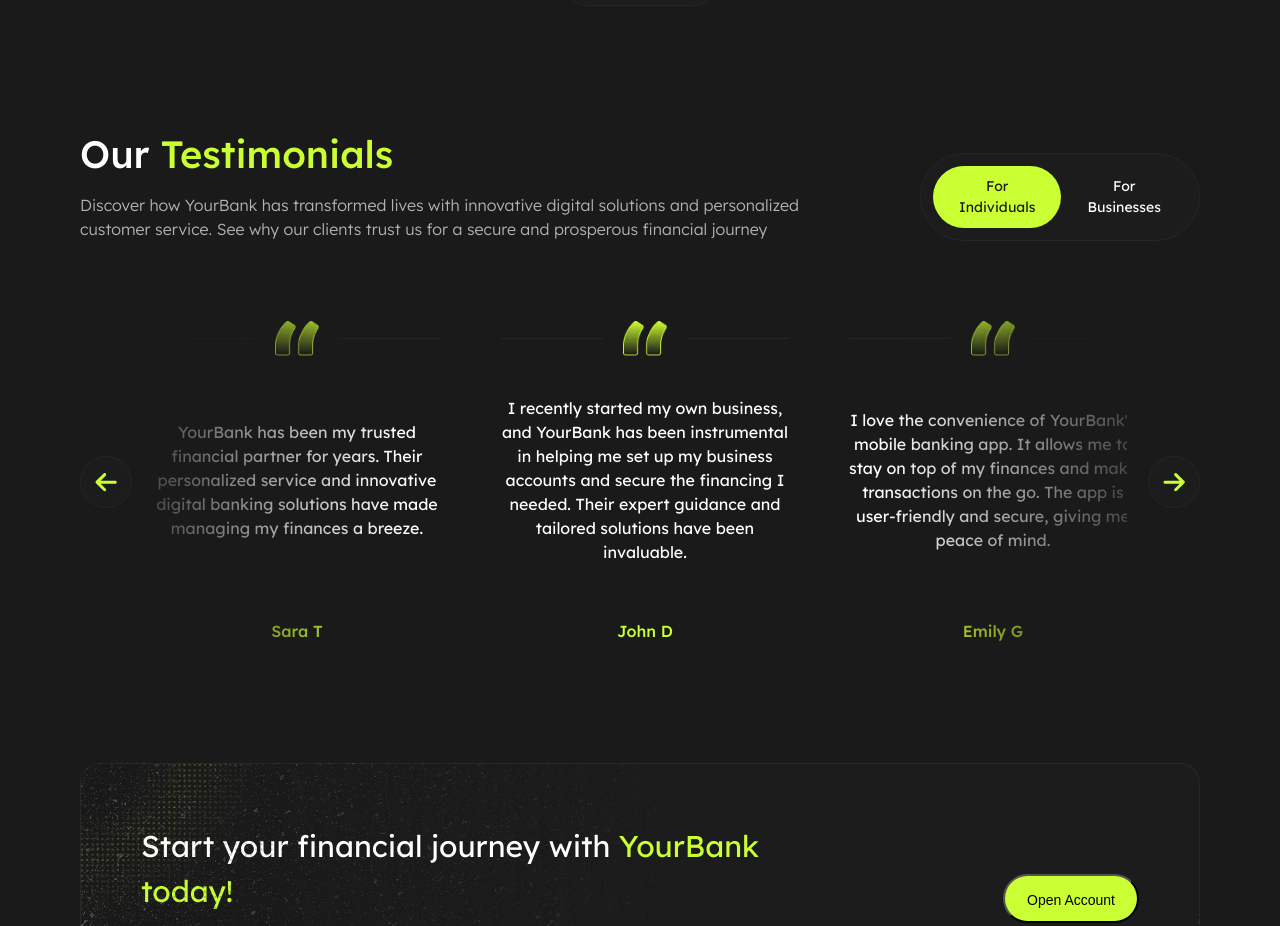
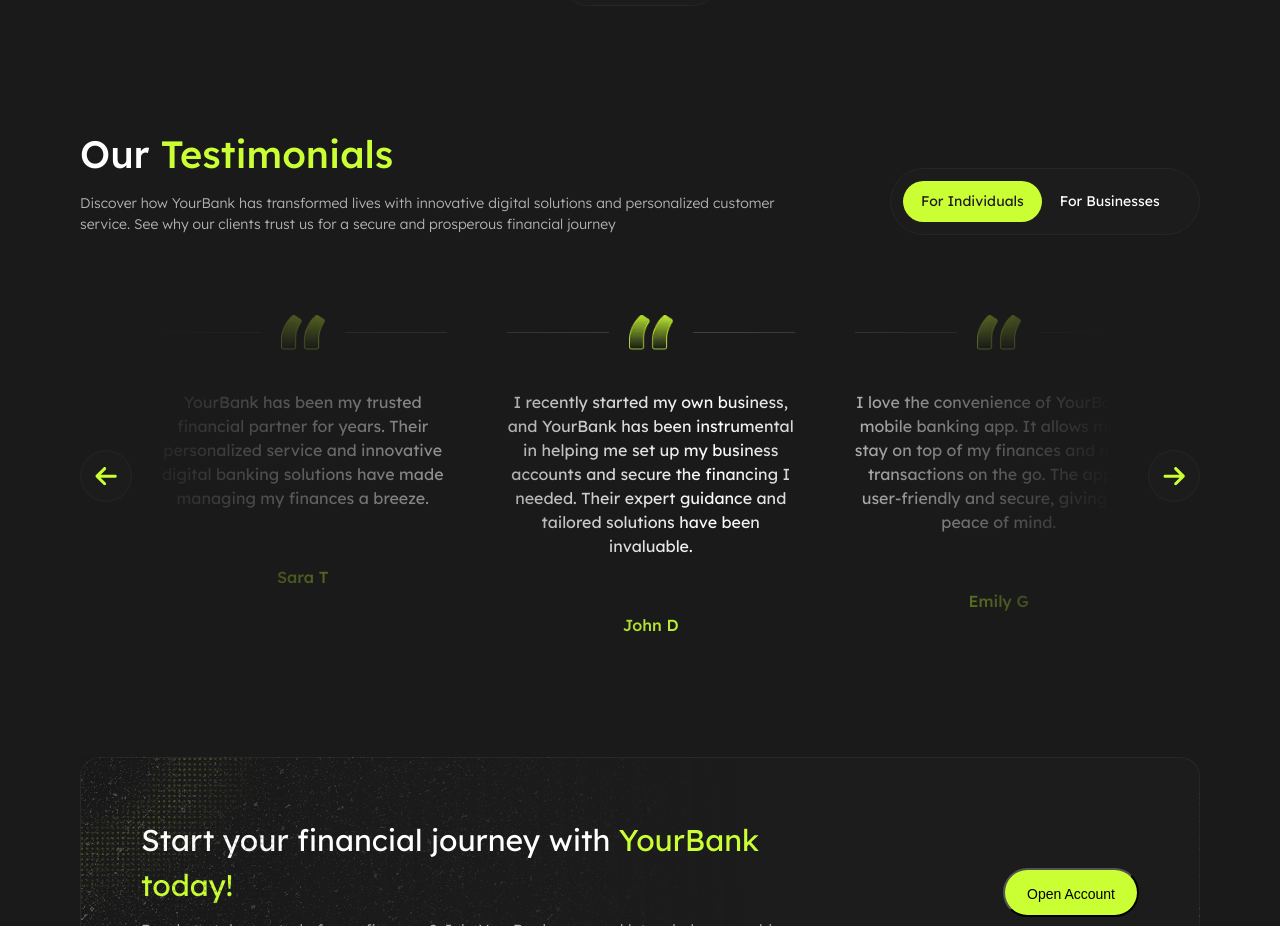
Before and after one commit to shaza-alkheder/YourBanK, a React (Vite) app: page / in a window 1280 px wide. Shown: the part 5740-6666 px from the top of the page. Built offline with nearby package versions, Linux system fonts and the light colour scheme; a web font is replaced by a local one.

Commit message:
some update

```diff
--- a/src/components/Sections/JobOpenings/JobOpenings.css
+++ b/src/components/Sections/JobOpenings/JobOpenings.css
@@ -4,11 +4,9 @@
 }
 .DS_jobsContainer{
     margin-top: clamp(60px, 4.16vw, 80px);
-    display: flex;
-    flex-direction: row;
-    flex-wrap: wrap;
-    justify-content: space-between;
     gap:clamp(17px, 1.38vw,30px);
+        display: grid;
+    grid-template-columns: repeat(2, 1fr);
 }
 
 
@@ -17,4 +15,7 @@
     width: 100%;
     text-align: center;
 }
+.DS_jobsContainer{
+    grid-template-columns: repeat(1, 1fr);
 }
+}
--- a/src/components/Sections/Testimonials/Testimonials.css
+++ b/src/components/Sections/Testimonials/Testimonials.css
@@ -2,17 +2,17 @@
     width: 100%;
 
     .DS_btnFilter {
-        width: clamp(311px, 20.7vw, 388px);
+        width: clamp(310px, 20.8vw, 386px);
         padding: clamp(12px, 0.83vw, 14px);
         background-color: var(--yb-color-dark-2);
         border: 1px solid var(--yb-color-dark-3);
         border-radius: 82px;
         display: flex;
-        justify-content: space-between;
+
 
         .DS_styleTest {
             padding-block: clamp(10px, 0.69vw, 14px);
-            padding-inline: clamp(18px, 0.24vw, 24px);
+            padding-inline: clamp(18px, 1.25vw, 24px);
             background-color: var(--yb-color-dark-2);
             color: var(--yb-color-white);
             border: none;
@@ -32,10 +32,12 @@
     }
 
     .DS_slider {
+        max-width: 1980px;
         width: 100%;
+        margin: auto;
         display: flex;
         flex-direction: row;
-        justify-content: space-evenly;
+        justify-content: center;
         align-items: center;
         gap: 40px;
         position: relative;
@@ -44,26 +46,27 @@
 
 
     .DS_testimonialsSlider {
-        width:clamp(937px, 76.1vw, 1372px);
+        width:clamp(700px, 88vw, 1594px);
+        padding-inline:clamp(63px, 6.40vw, 113px);
         display: flex;
+        justify-content: space-between;
         align-items: stretch;
-        gap: clamp(60px, 4.16vw, 80px);
+        gap: clamp(60px, 4.17vw, 80px);
         flex-shrink: 0;
         transition: transform 0.4s ease-in-out;
-        -webkit-mask-image: linear-gradient(to right, rgba(0, 0, 0, 0.2) 0%, rgba(0, 0, 0, 1) 25%, rgba(0, 0, 0, 1) 75%, rgba(0, 0, 0, 0.2) 100%);
-        mask-image: linear-gradient(to right, rgba(0, 0, 0, 0.2) 0%, rgba(0, 0, 0, 1) 25%, rgba(0, 0, 0, 1) 75%, rgba(0, 0, 0, 0.2) 100%);
+        mask-image: linear-gradient(to right, rgba(0, 0, 0, 0) 5%, rgba(0, 0, 0, 1) 57%, rgba(0, 0, 0, 1) 43%, rgba(0, 0, 0, 0) 92%);
         overflow-x: auto;
         overflow-y: hidden;
         scroll-behavior: smooth;
         overflow: hidden;
 
         .DS_testimonialCard {
-            width: clamp(230px, 22.5vw, 404px);
+            width: clamp(193px, 22.5vw, 325px);
             height: auto;
             flex: 0 0 auto;
             box-sizing: border-box;
             display: flex;
-            justify-content: space-between;
+            justify-content: start;
             overflow: hidden;
             gap: clamp(40px, 2.77vw, 50px);
 
@@ -104,7 +107,7 @@
                     content: "";
                     flex: 1;
                     height: 1px;
-                    background-color:var(--yb-color-dark-3);
+                    background-color:#414141;
                 }
             }
 
@@ -125,8 +128,8 @@
         justify-content: space-between;
 
         .DS_Arrow{
-            width: clamp(52px, 3.6vw, 62px);
-            height: clamp(52px, 3.6vw, 62px);
+            width: clamp(52px, 3.3vw, 62px);
+            height: clamp(52px, 3.3vw, 62px);
             color: var(--yb-color-primary);
             font-size: var(--yb-font-size-body-lg);
             border-radius: 100px;
@@ -149,12 +152,15 @@
         flex-direction: row;
         justify-content: space-between;
         align-items:end;
-        gap: clamp(100px, 6vw, 300px);
+        gap: 10px;
     }
 
     .DS_SizeTitleDescription {
-        width: clamp(831px, 57.7vw, 910px);
+        width: clamp(350px, 56.1vw, 910px);
     }
+}
+.DS_SizeTitleDescription p{
+    font-size: clamp(var( --yb-font-size-body-sm), 0.97vw, var(--yb-font-size-body-lg));
 }
 
 @media (max-width: 992px) {
@@ -166,24 +172,30 @@
             margin-bottom: 40px;
             flex-direction: column;
             align-items: center;
-            gap: 20px;
         }
         .DS_testimonialsSlider{
-            max-width: 400px;
-            width: 91vw;
+            max-width: 600px;
+            width: 100%;
+            padding: 0px;
             scroll-behavior: smooth;
+            mask-image: none;
+            border: 1px solid #414141;
+            border-radius: 12px;
+
 
 
         .DS_testimonialCard {
             width: 100%;
             padding: 20px;
-            border-radius: 12px;
-            border: 1px solid var(--yb-color-dark-3);
+            /* border-radius: 12px; */
+            /* border: 2px solid var(--yb-color-dark-3); */
             gap: 30px;
-
+            mask-image: linear-gradient(to right, rgba(0, 0, 0, 0) 5%, rgba(0, 0, 0, 1) 25%, rgba(0, 0, 0, 1) 43%, rgba(0, 0, 0, 0) 92%);
 
         }
     }
+        .DS_btnFilter {
+        width: clamp(250px, 78vw, 310px); }
 
             .DS_opinionText {
                 font-size: var(--yb-font-size-body-sm);
@@ -206,3 +218,13 @@
         }
     }
 }
+
+@media (min-width: 1441px) {
+        .DS_Testimonials {
+            .DS_testimonialsSlider{
+        .DS_testimonialCard {
+                width: clamp(300px, 22vw, 404px);}
+            }
+        }
+
+}
--- a/src/components/UI/CardJobOpenings/CardJobOpenings.css
+++ b/src/components/UI/CardJobOpenings/CardJobOpenings.css
@@ -1,6 +1,6 @@
 .DS_CardJobOpenings{
-    width: clamp(630px, 40.8vw, 900px);
-    padding: 50px;
+    /* width: clamp(630px, 40.8vw, 800px); */
+    padding: clamp(24px, 2.77vw, 50px);
     border-radius: 16px;
     background-color: var(--yb-color-dark-2);
     border: 1px solid var(--yb-color-dark-3);
@@ -19,11 +19,12 @@
     margin-bottom: clamp(30px, 2.72vw, 50px);
     display: flex;
     flex-direction: row;
-    gap: 9px;
+    gap: 10px;
 
     .DS_jobTag{
         width: fit-content;
-        padding: clamp(6px, 0.41vw, 8px) clamp(10px, 0.97vw, 16px) ;
+        padding: clamp(6px, 0.41vw, 8px) clamp(8px, 0.95vw, 16px) ;
+        color: var(--yb-color-text-secondary);
         background-color: var(--yb-color-dark-1);
         border: 1px solid var(--yb-color-dark-3);
         border-radius: 68px;
@@ -94,7 +95,6 @@
 @media (max-width: 992px) {
     .DS_CardJobOpenings{
         width: 100%;
-        padding: 24px;
     }
 
     .DS_jobTitle{
--- a/src/components/UI/Container/Container.css
+++ b/src/components/UI/Container/Container.css
@@ -1,6 +1,7 @@
 .O-A-container{
-    padding-left: var(--yb-spacing-x-lg);
-    padding-right: var(--yb-spacing-x-lg);
+    /* padding-left: var(--yb-spacing-x-lg);
+    padding-right: var(--yb-spacing-x-lg); */
+    padding-inline: clamp(80px, 9vw, 162px);
     margin-bottom: var(--yb-spacing-y-lg);
 }
 @media screen and (max-width:1440px) {
```
Also changed, not shown: src/components/Dashboard/UI/BtnDashboard/btnDashboard.css (+6 -5 lines).
